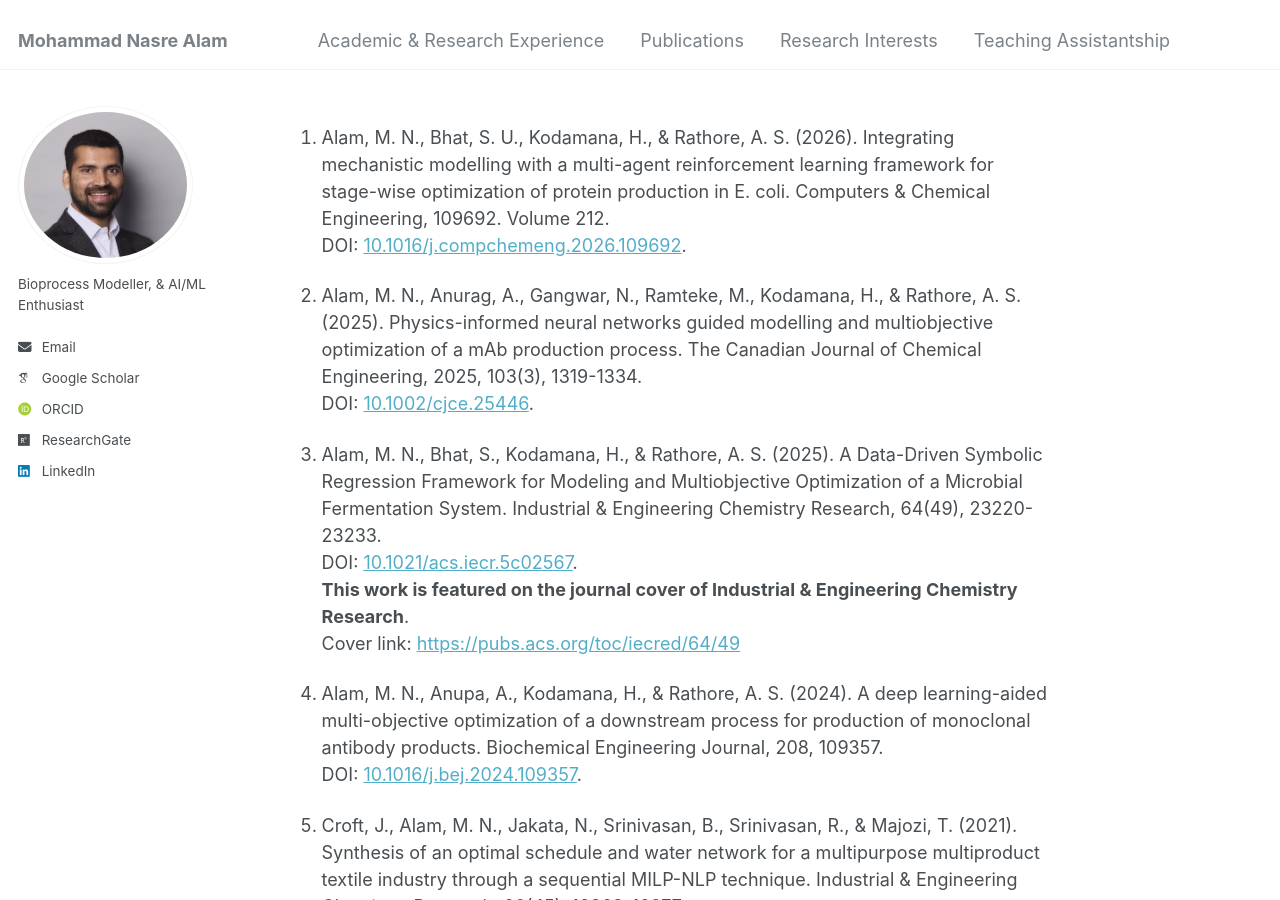
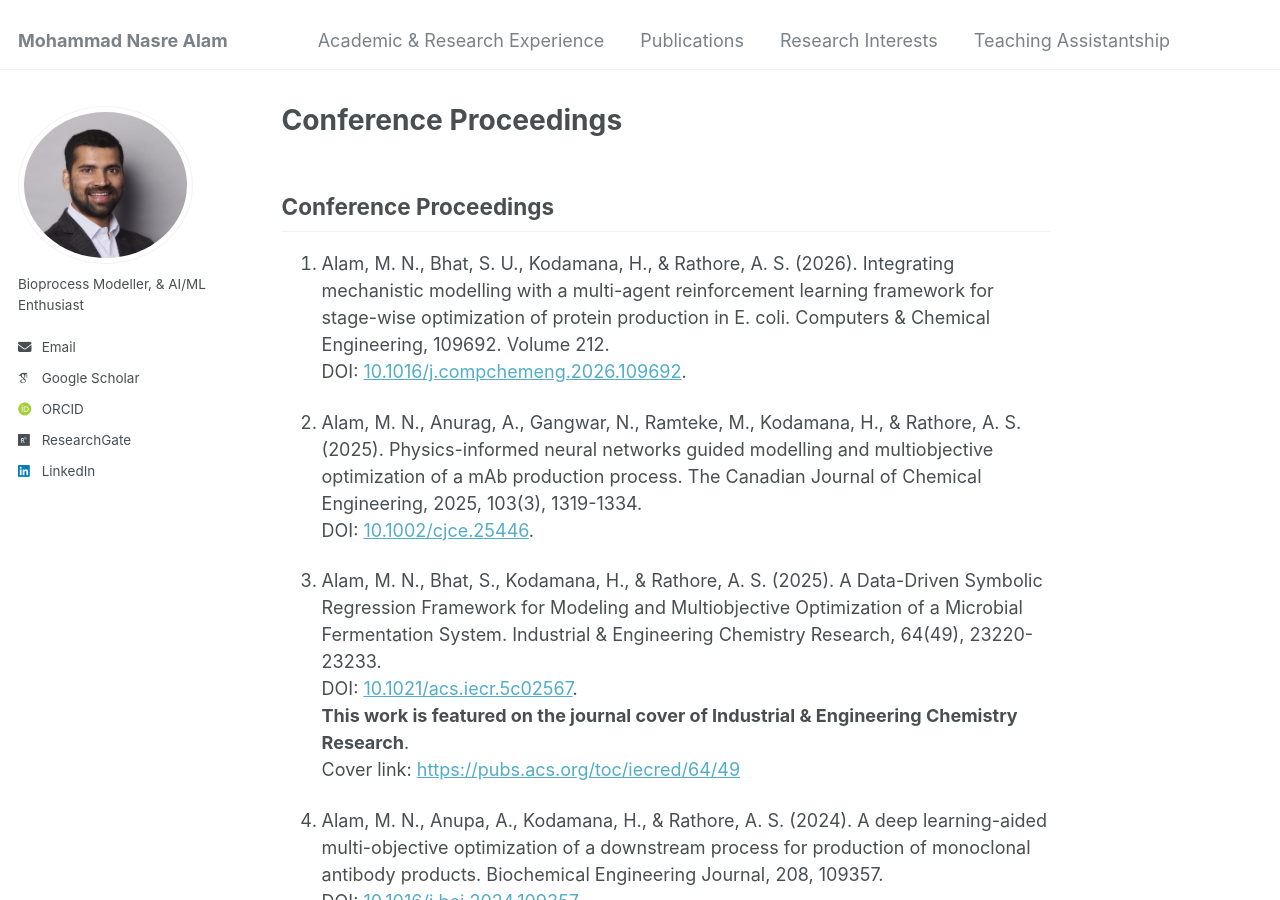
Before and after one commit to mdnasreiit/mdnasreiit.github.io, a Jekyll site: the page built from _pages/publications.md, in a window 1280 px wide and 900 px high. Built offline with Jekyll 4.4.1, drawn with Linux system fonts in a browser that asks for light colours; some web fonts are replaced; our own code applies the rules of GitHub Pages for plain Markdown files.

Commit message:
Update publications.md

```diff
--- a/_pages/publications.md
+++ b/_pages/publications.md
@@ -7,6 +7,7 @@ redirect_from:
   - /markdown.html
 ---
 
+## Conference Proceedings
 
 1. Alam, M. N., Bhat, S. U., Kodamana, H., & Rathore, A. S. (2026). Integrating mechanistic modelling with a multi-agent reinforcement learning framework for stage-wise optimization of protein production in E. coli. Computers & Chemical Engineering, 109692. Volume 212.<br> DOI: [10.1016/j.compchemeng.2026.109692](https://doi.org/10.1016/j.compchemeng.2026.109692).<br>
 
```
